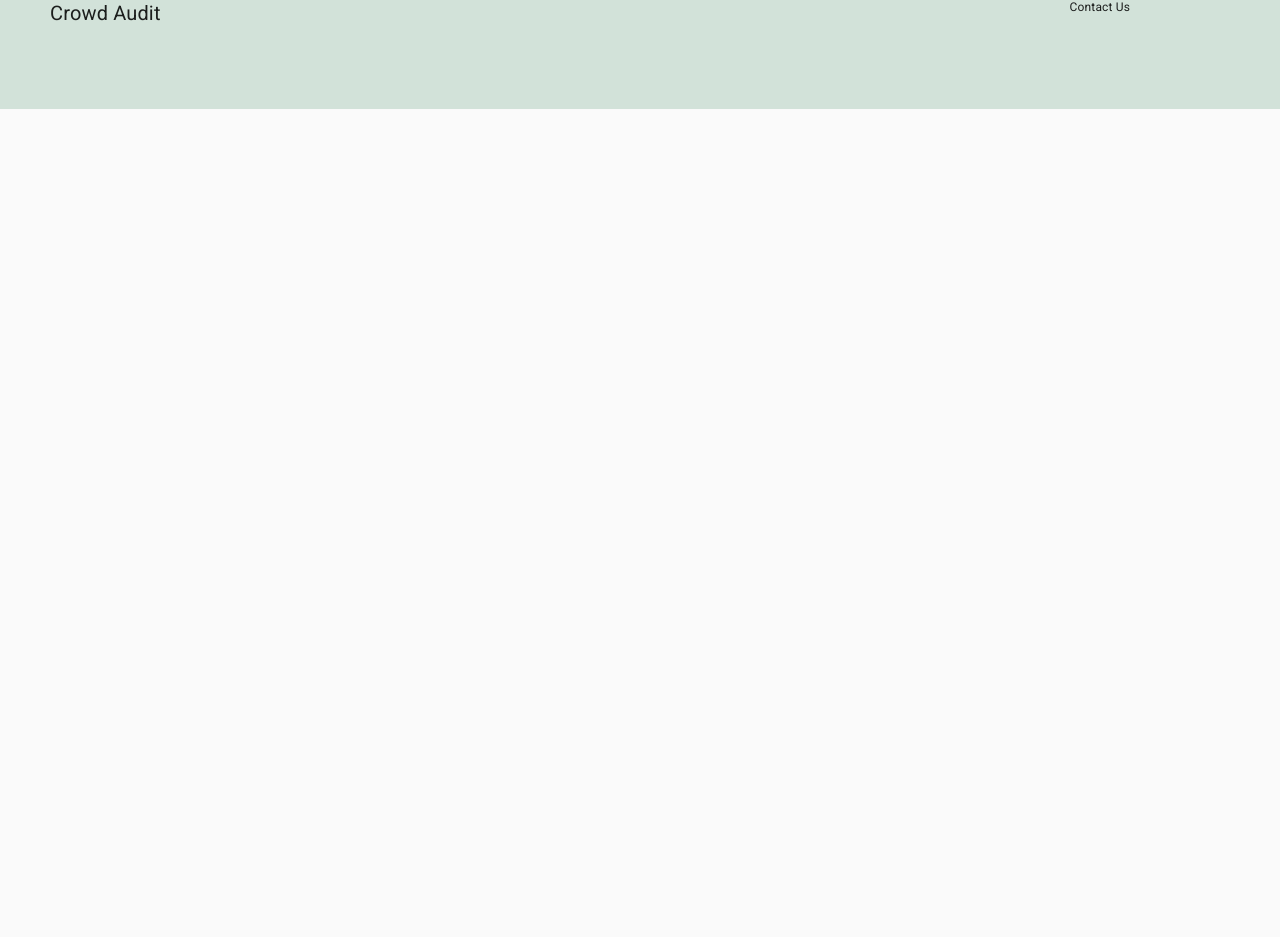
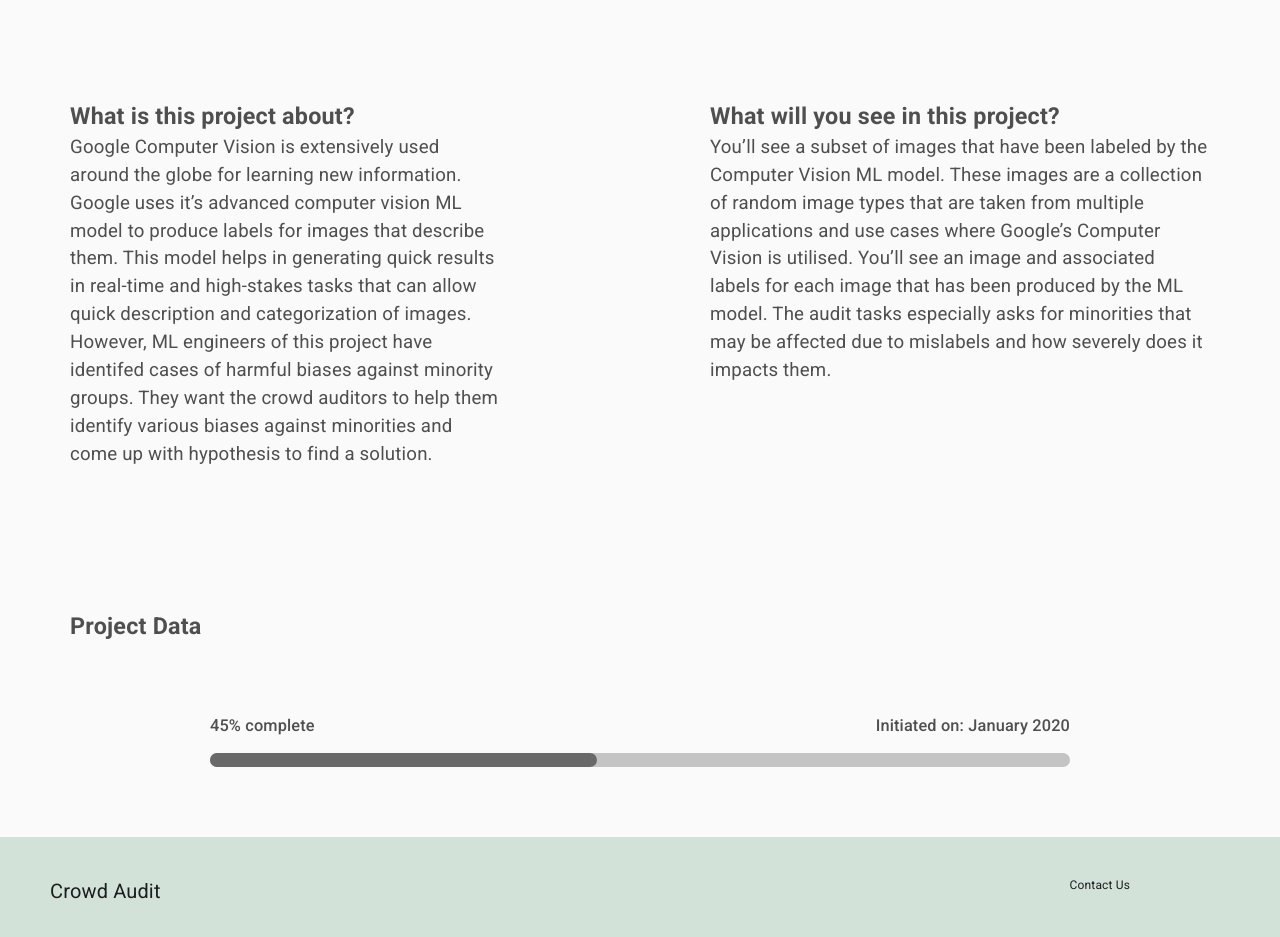
Before and after one commit to khushi02/crowd-audit, a Next.js app: page /project/audit in a window 1280 px wide. Shown: the part 215-1152 px from the top of the page. Before the commit the page ends 800 px from the top, so only its background shows below. Built offline with nearby package versions, Linux system fonts and the light colour scheme.

Commit message:
Implement CustomProgressBar

```diff
--- a/components/atoms/CustomText/CustomText.jsx
+++ b/components/atoms/CustomText/CustomText.jsx
@@ -5,6 +5,7 @@ import { makeStyles, Typography } from '@material-ui/core'
 const useStyles = (fontSize, fontWeight) =>
   makeStyles(() => ({
     text: {
+      color: '#4F4F4F',
       fontFamily: 'Roboto',
       fontSize: fontSize,
       fontWeight: fontWeight
--- /dev/null
+++ b/components/molecules/CustomProgressBar/CustomProgressBar.jsx
@@ -0,0 +1,47 @@
+import React from 'react'
+import { Box, Grid, LinearProgress, makeStyles, withStyles } from '@material-ui/core'
+import CustomText from '../../atoms/CustomText'
+
+const CustomLinearProgress = withStyles(() => ({
+  bar: {
+    backgroundColor: '#696969',
+    borderRadius: '1.667em'
+  },
+  colorPrimary: {
+    backgroundColor: '#C4C4C4'
+  },
+  root: {
+    borderRadius: '1.667em',
+    height: '1em'
+  }
+}))(LinearProgress)
+
+const useStyles = makeStyles(() => ({
+  container: {
+    marginBottom: '1em'
+  }
+}))
+
+const CustomProgressBar = ({ value }) => {
+  const classes = useStyles()
+
+  return (
+    <>
+      <Grid className={classes.container} container>
+        <Grid item xs={6}>
+          <Box display="flex" justifyContent="flex-start">
+            <CustomText fontSize='1.167em' fontWeight='500' text={`${value}% complete`} />
+          </Box>
+        </Grid>
+        <Grid item xs={6}>
+          <Box display="flex" justifyContent="flex-end">
+            <CustomText fontSize='1.167em' fontWeight='500' text='Initiated on: January 2020' />
+          </Box>
+        </Grid>
+      </Grid>
+      <CustomLinearProgress value={value} variant="determinate" />
+    </>
+  )
+}
+
+export default CustomProgressBar
--- /dev/null
+++ b/components/molecules/CustomProgressBar/index.js
@@ -0,0 +1 @@
+export { default } from './CustomProgressBar'
--- a/components/organisms/ProjectHeader/ProjectHeader.jsx
+++ b/components/organisms/ProjectHeader/ProjectHeader.jsx
@@ -2,7 +2,6 @@ import _ from 'lodash'
 
 import React from 'react'
 import Link from 'next/link'
-
 import { Box, Grid } from '@material-ui/core'
 import { NavigateBeforeOutlined } from '@material-ui/icons'
 import { makeStyles } from '@material-ui/styles'
--- a/components/templates/LearnPageTemplate/LearnPageTemplate.jsx
+++ b/components/templates/LearnPageTemplate/LearnPageTemplate.jsx
@@ -1,9 +1,60 @@
 import React from 'react'
+import { Box, Grid, makeStyles } from '@material-ui/core'
 
-import ProjectHeader from '../../organisms/ProjectHeader/ProjectHeader'
+import CustomText from '../../atoms/CustomText'
+import CustomProgressBar from '../../molecules/CustomProgressBar'
+
+const useStyles = makeStyles(() => ({
+  container: {
+    padding: '5em 5em'
+  },
+  containerTop: {
+    padding: '10em 5em 5em 5em'
+  },
+  gridItemLeft: {
+    paddingRight: '10em'
+  },
+  gridItemRight: {
+    paddingLeft: '5em'
+  },
+  statBox: {
+    paddingLeft: '10em',
+    paddingRight: '10em',
+    paddingTop: '5em'
+  }
+}))
 
 const LearnPageTemplate = () => {
-  return <></>
+  const classes = useStyles()
+
+  return (
+    <>
+      <Grid className={classes.containerTop} container>
+        <Grid className={classes.gridItemLeft} item xs={6}>
+          <CustomText fontSize="1.667em" fontWeight="700" text="What is this project about?" />
+          <CustomText
+            fontSize="1.333em"
+            fontWeight="400"
+            text="Google Computer Vision is extensively used around the globe for learning new information. Google uses it’s advanced computer vision ML model to produce labels for images that describe them. This model helps in generating quick results in real-time and high-stakes tasks that can allow quick description and categorization of images. However, ML engineers of this project have identifed cases of harmful biases against minority groups. They want the crowd auditors to help them identify various biases against minorities and come up with hypothesis to find a solution."
+          />
+        </Grid>
+        <Grid className={classes.gridItemRight} item xs={6}>
+          <CustomText fontSize="1.667em" fontWeight="700" text="What will you see in this project?" />
+          <CustomText
+            fontSize="1.333em"
+            fontWeight="400"
+            text="You’ll see a subset of images that have been labeled by the Computer Vision ML model. These images are a collection of random image types that are taken from multiple applications and use cases where Google’s Computer Vision is utilised. You’ll see an image and associated labels for each image that has been produced by the ML model. The audit tasks especially asks for minorities that may be affected due to mislabels and how severely does it impacts them."
+          />
+        </Grid>
+      </Grid>
+      <Box className={classes.container} container>
+        <CustomText fontSize="1.667em" fontWeight="700" text="Project Data" />
+        <Box className={classes.statBox}>
+          <CustomProgressBar value={45} />
+        </Box>
+      </Box>
+    </>
+  )
 }
 
 export default LearnPageTemplate
```
